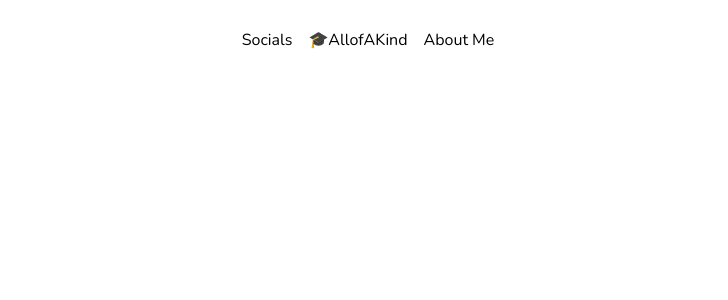
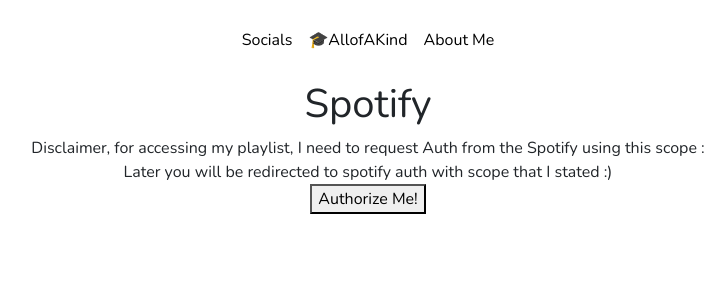
Before and after one commit to eagarsatya/portfolio-front-end, a React (Create React App) app: page /spotify in a window 1280 px wide. Shown: the top 300 px of the page, without its empty margins (272-1000 px from the left). Built offline with nearby package versions, Linux system fonts and the light colour scheme; no server answers.

Commit message:
Changin <a> tag on Link component and adding Spotify component draft

```diff
--- a/src/App.js
+++ b/src/App.js
@@ -26,6 +26,7 @@
 import React from 'react';
 import Nav from './Nav/Nav';
 import Socials from './Socials/Social';
+import Spotify from './Socials/Spotify';
 import About from './About/About';
 import Home from './Home/Home';
 import { BrowserRouter as Router, Switch, Route } from 'react-router-dom';
@@ -45,6 +46,7 @@
           <Route path="/" component={Home} exact />
           <Route path="/social" component={Socials} exact />
           <Route path="/about" component={About} exact />
+          <Route path="/spotify" component={Spotify} exact />
         </Switch>
       </div>
     </Router>
--- a/src/App.scss
+++ b/src/App.scss
@@ -3,7 +3,7 @@
   font-family: Nunito;
 }
 
-$hover-color: deepskyblue;
+$hover-color: #8bd3dd;
 
 nav {
   min-height: 10vh;
--- a/src/Nav/Nav.js
+++ b/src/Nav/Nav.js
@@ -9,19 +9,19 @@
                 <ul className="navbar-nav">
                     <Link to="/social" className="">
                         <li className="nav-item">
-                            <a className="nav-link" href="#">Socials <span className="sr-only">(current)</span></a>
+                            <span className="nav-link">Socials <span className="sr-only">(current)</span></span>
                         </li>
                     </Link>
 
                     <Link to="/" className="">
                         <li className="nav-item">
-                            <a className="nav-link" href="#">🎓AllofAKind <span className="sr-only">(current)</span></a>
+                            <span className="nav-link">🎓AllofAKind <span className="sr-only">(current)</span></span>
                         </li>
                     </Link>
 
                     <Link to="/about" className="">
                         <li className="nav-item">
-                            <a className="nav-link" href="#">About Me <span className="sr-only">(current)</span></a>
+                            <span className="nav-link">About Me <span className="sr-only">(current)</span></span>
                         </li>
                     </Link>
                 </ul>
--- a/src/Socials/Social.js
+++ b/src/Socials/Social.js
@@ -1,5 +1,6 @@
 import React from 'react';
 import { FontAwesomeIcon } from '@fortawesome/react-fontawesome';
+import { Link } from 'react-router-dom';
 
 function Socials() {
     return (
@@ -30,7 +31,9 @@
                     <FontAwesomeIcon icon={["fab", "gitlab"]} size="10x" />
                 </div>
                 <div className="col-md-4 spotify">
-                    <FontAwesomeIcon icon={["fab", "spotify"]} size="10x" />
+                    <Link to="/spotify" className="">
+                        <FontAwesomeIcon icon={["fab", "spotify"]} size="10x" />
+                    </Link>
                 </div>
                 <div className="col-md-4 discord">
                     <a href="https://discord.gg/u7mMmn8Nfb" target="_blank">
--- /dev/null
+++ b/src/Socials/Spotify.js
@@ -0,0 +1,41 @@
+import React from 'react';
+import { FontAwesomeIcon } from '@fortawesome/react-fontawesome';
+
+const clientId = process.env.REACT_APP_SPOTIFY_CLIENT_ID;
+
+class Spotify extends React.Component {
+
+    async authorizeRequest() {
+        console.log("permission to requesting auth");
+        console.log(process.env.REACT_APP_SPOTIFY_CLIENT_ID);
+        console.log(process.env);
+
+        let baseUrl = 'https://accounts.spotify.com';
+        let redirectUri = 'http://localhost:3000/spotify';
+        let responseType = 'code';
+        let scope = 'playlist-read-private';
+        let showDialog = false;
+
+        window.location.href = `${baseUrl}/authorize?client_id=${clientId}&response_type=${responseType}&redirect_uri=${redirectUri}&scope=${scope}`;
+
+    }
+
+    render() {
+        return (
+            <div className="container">
+                <h1>Spotify</h1>
+
+                <div>
+                    Disclaimer, for accessing my playlist, I need to request Auth from the Spotify using this scope :
+                <br></br>
+                Later you will be redirected to spotify auth with scope that I stated :)
+            </div>
+                <button onClick={this.authorizeRequest}>
+                    Authorize Me!
+                </button>
+            </div>
+        );
+    }
+}
+
+export default Spotify;
```
Also changed, not shown: 1 other file (tests, documents, lock files or other folders).
